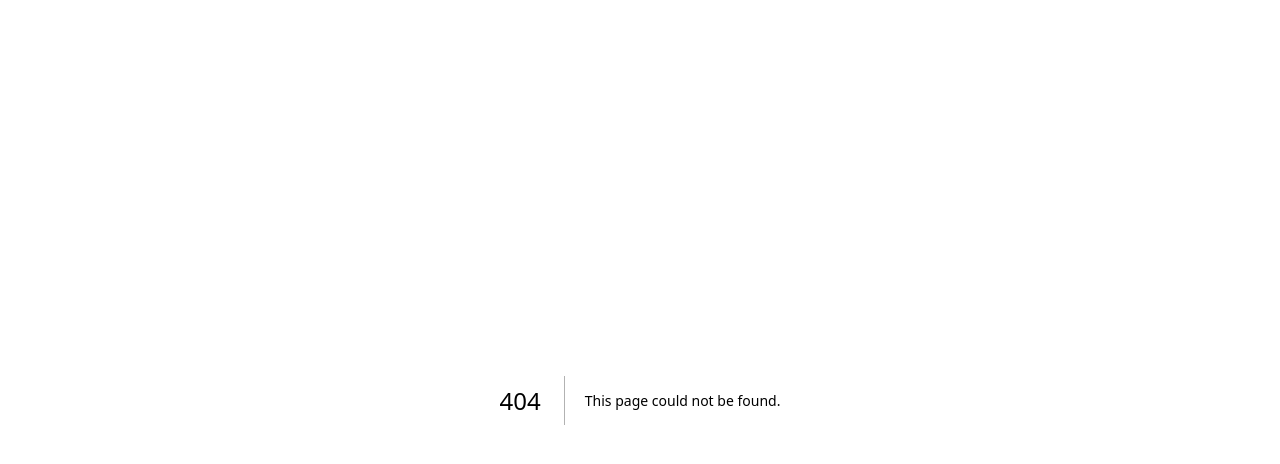
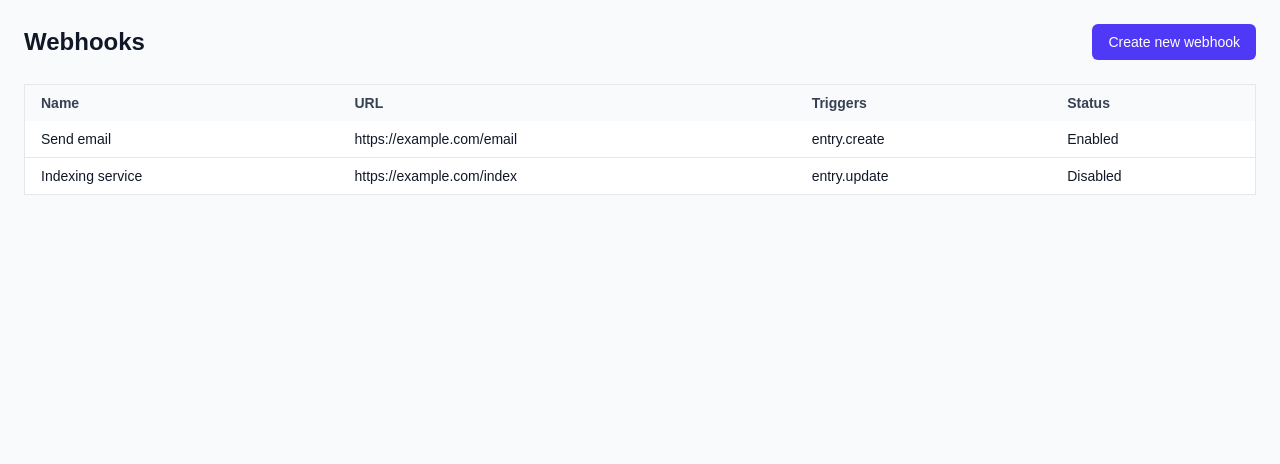
Before and after one commit to fisher377164/rgs-backoffice, a Next.js app: page /settings/webhooks in a window 1280 px wide. Before the commit this address had no page. Shown: the top 464 px of the page. Built offline with nearby package versions, Linux system fonts and the light colour scheme.

Commit message:
Add settings webhooks page and UI components

```diff
--- /dev/null
+++ b/src/app/settings/layout.tsx
@@ -0,0 +1,5 @@
+import React from 'react';
+
+export default function SettingsLayout({ children }: { children: React.ReactNode }) {
+  return <div className="min-h-screen bg-gray-50">{children}</div>;
+}
--- /dev/null
+++ b/src/app/settings/webhooks/page.tsx
@@ -0,0 +1,15 @@
+import React from 'react';
+import Button from '@/components/ui/Button';
+import WebhookTable from '@/components/settings/WebhookTable';
+
+export default function WebhooksPage() {
+  return (
+    <div className="space-y-6 p-6">
+      <header className="flex items-center justify-between">
+        <h1 className="text-2xl font-semibold text-gray-900">Webhooks</h1>
+        <Button>Create new webhook</Button>
+      </header>
+      <WebhookTable />
+    </div>
+  );
+}
--- /dev/null
+++ b/src/components/settings/WebhookTable.tsx
@@ -0,0 +1,34 @@
+import React from 'react';
+import Table from '@/components/ui/Table';
+
+type Webhook = {
+  id: number;
+  name: string;
+  url: string;
+  triggers: string;
+  status: 'Enabled' | 'Disabled';
+};
+
+const webhooks: Webhook[] = [
+  {
+    id: 1,
+    name: 'Send email',
+    url: 'https://example.com/email',
+    triggers: 'entry.create',
+    status: 'Enabled',
+  },
+  {
+    id: 2,
+    name: 'Indexing service',
+    url: 'https://example.com/index',
+    triggers: 'entry.update',
+    status: 'Disabled',
+  },
+];
+
+export default function WebhookTable() {
+  const headers = ['Name', 'URL', 'Triggers', 'Status'];
+  const rows = webhooks.map((w) => [w.name, w.url, w.triggers, w.status]);
+
+  return <Table headers={headers} rows={rows} />;
+}
--- /dev/null
+++ b/src/components/ui/Button.tsx
@@ -0,0 +1,16 @@
+import React from 'react';
+
+type ButtonProps = React.ButtonHTMLAttributes<HTMLButtonElement> & {
+  children: React.ReactNode;
+};
+
+export default function Button({ children, className = '', ...rest }: ButtonProps) {
+  return (
+    <button
+      className={`rounded-md bg-indigo-600 px-4 py-2 text-sm font-medium text-white hover:bg-indigo-700 ${className}`}
+      {...rest}
+    >
+      {children}
+    </button>
+  );
+}
--- /dev/null
+++ b/src/components/ui/Table.tsx
@@ -0,0 +1,35 @@
+import React from 'react';
+
+type TableProps = {
+  headers: string[];
+  rows: React.ReactNode[][];
+};
+
+export default function Table({ headers, rows }: TableProps) {
+  return (
+    <div className="overflow-x-auto">
+      <table className="min-w-full border border-gray-200">
+        <thead className="bg-gray-50">
+          <tr>
+            {headers.map((h) => (
+              <th key={h} className="px-4 py-2 text-left text-sm font-semibold text-gray-700">
+                {h}
+              </th>
+            ))}
+          </tr>
+        </thead>
+        <tbody className="divide-y divide-gray-200 bg-white">
+          {rows.map((row, idx) => (
+            <tr key={idx}>
+              {row.map((cell, cIdx) => (
+                <td key={cIdx} className="px-4 py-2 text-sm text-gray-900">
+                  {cell}
+                </td>
+              ))}
+            </tr>
+          ))}
+        </tbody>
+      </table>
+    </div>
+  );
+}
```
